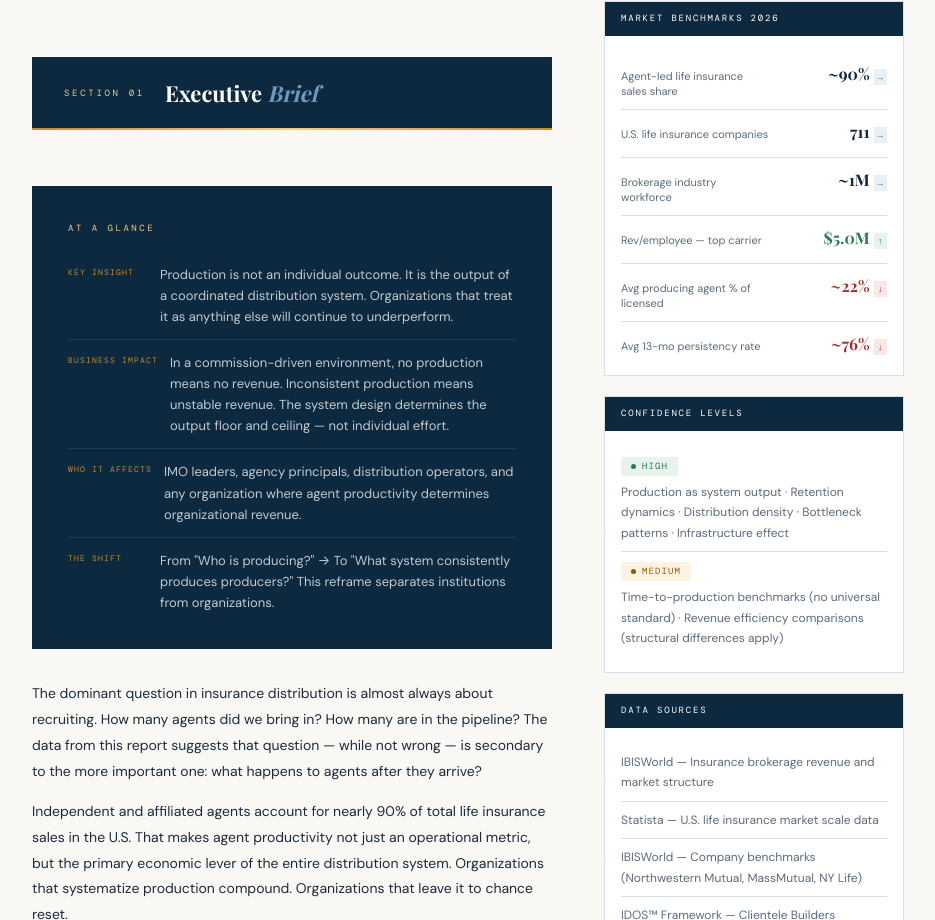
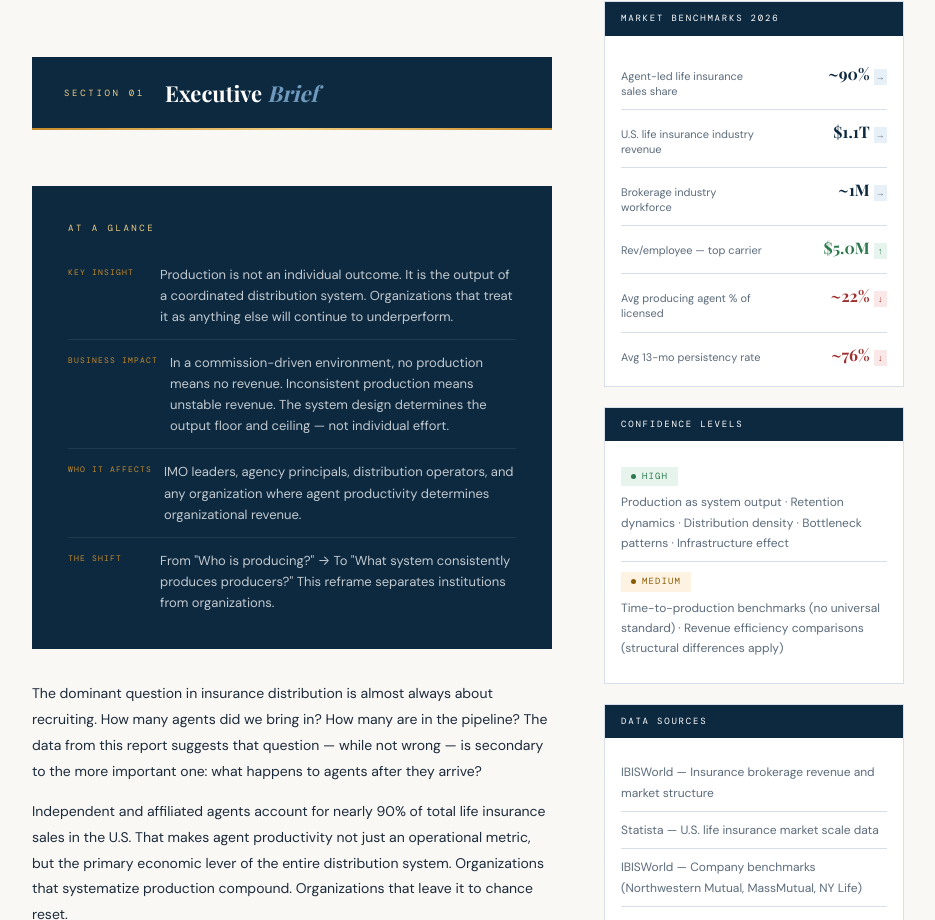
Before and after one commit to michaelschuettephoto-code/clientelebuilders, a React (Vite) app: page /reports/agent-production in a window 1280 px wide. Shown: the part 1200-2120 px from the top of the page, without its empty margins (172-1107 px from the left). Built offline with nearby package versions, Linux system fonts and the light colour scheme; a web font is replaced by a local one.

Commit message:
Preceding changes

```diff
--- a/src/pages/reports/AgentProduction.tsx
+++ b/src/pages/reports/AgentProduction.tsx
@@ -433,7 +433,7 @@ const AgentProduction = () => {
             <SidebarCard title="Market Benchmarks 2026">
               {[
                 { label: "Agent-led life insurance sales share", val: "~90%", trend: "nt" },
-                { label: "U.S. life insurance companies", val: "711", trend: "nt" },
+                { label: "U.S. life insurance industry revenue", val: "$1.1T", trend: "nt" },
                 { label: "Brokerage industry workforce", val: "~1M", trend: "nt" },
                 { label: "Rev/employee — top carrier", val: "$5.0M", trend: "up" },
                 { label: "Avg producing agent % of licensed", val: "~22%", trend: "dn" },
```
